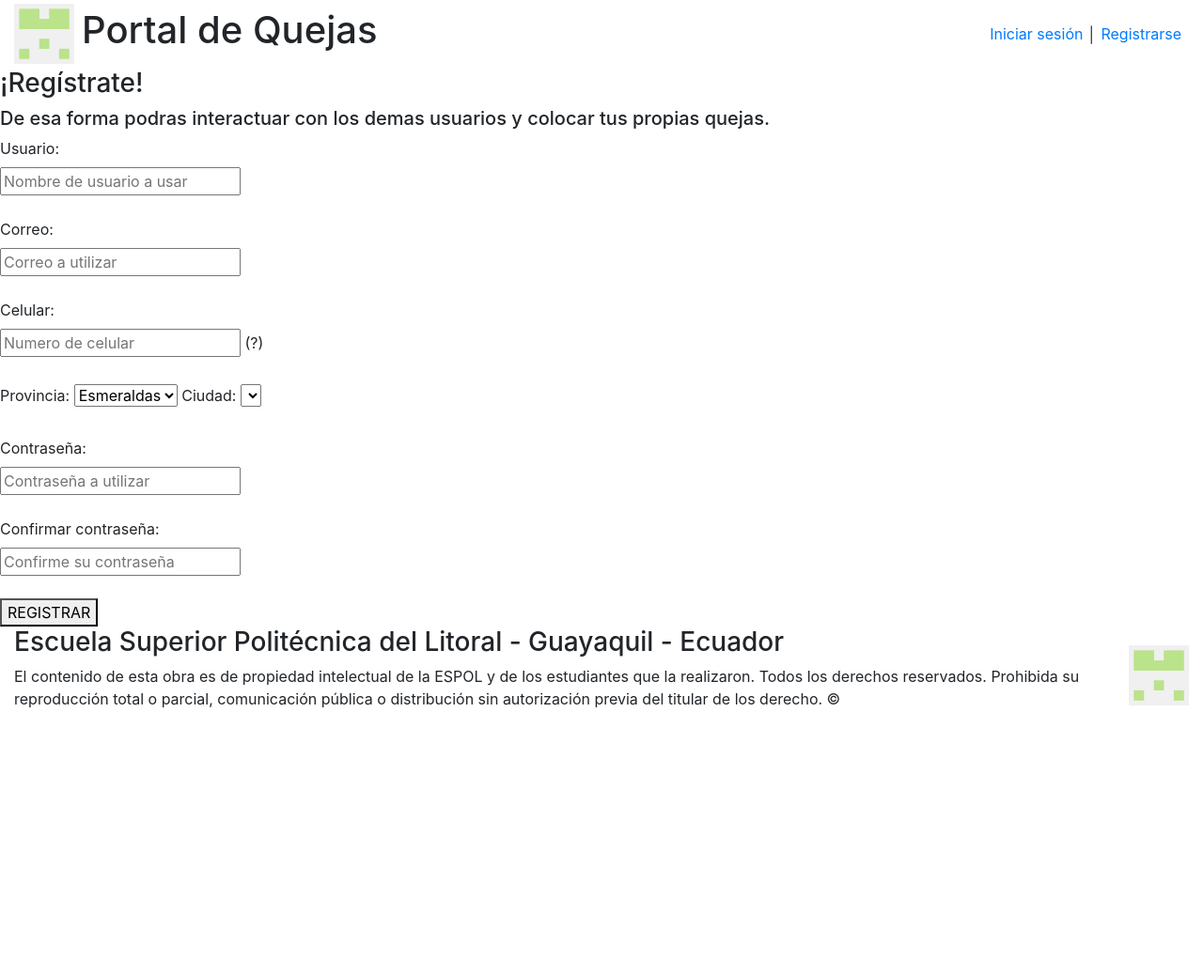
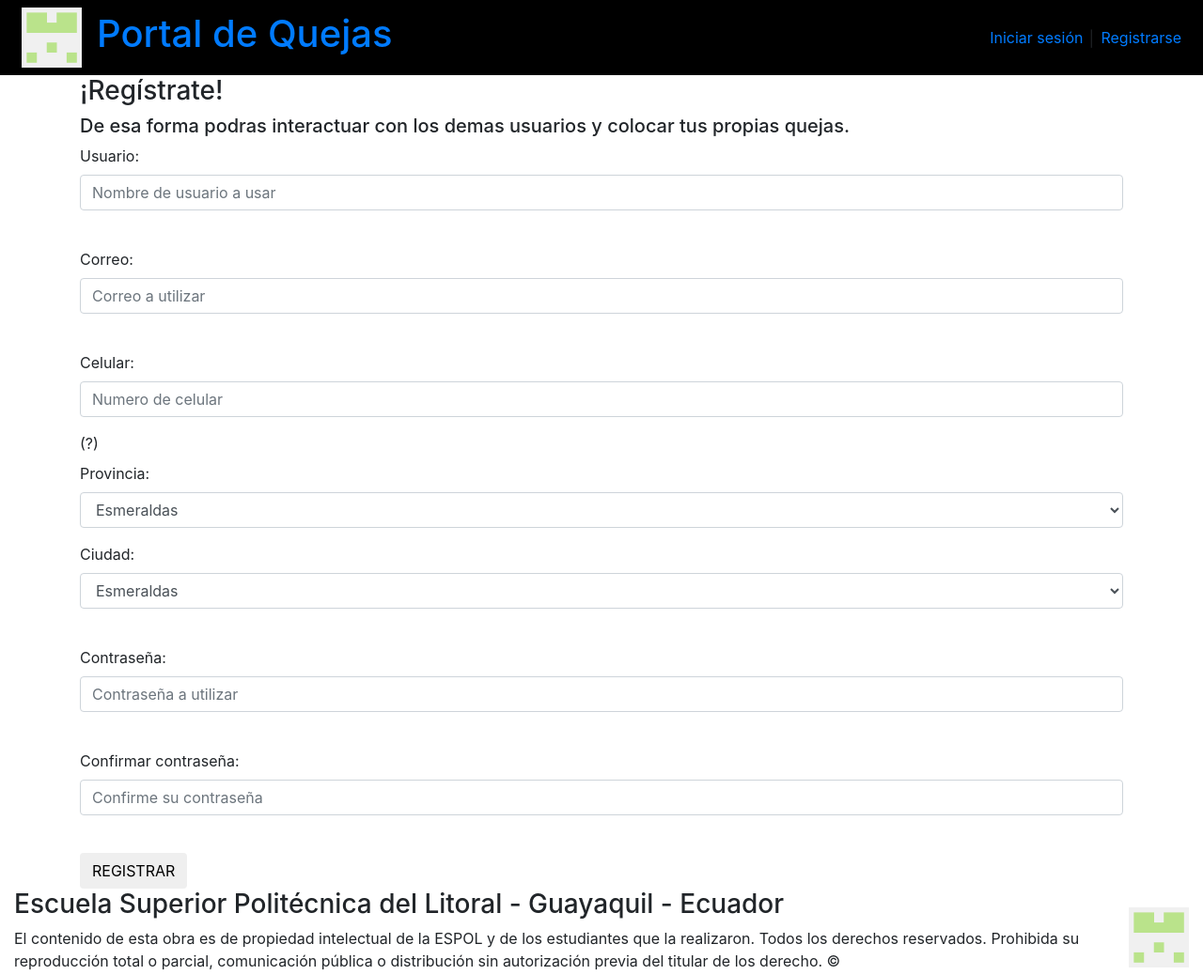
Before and after one commit to TheATeamFromESPOL/DawProyecto1P, a plain HTML site: page registro.html in a window 1280 px wide. Shown: the whole page at 94% size. Before the commit the page ends 800 px from the top, so only its background shows below. Drawn offline with Linux system fonts and the light colour scheme.

Commit message:
formato registro-log

```diff
--- a/css/todos.css
+++ b/css/todos.css
@@ -19,3 +19,16 @@ header .logoCabecera {
 footer #logoFooter {
 	height: 4em;
 }
+.formatoNav{
+	list-style-type: none;
+    margin: 0;
+    padding: 0;
+    overflow: hidden;
+	background-color: #f3f3f3;
+}
+.fondo{
+	background-color: black;
+}
+#centro{
+	align-content: center;
+}
--- a/registro.html
+++ b/registro.html
@@ -2,6 +2,7 @@
 <html>
 	<head>
 		<meta charset="UTF-8">
+		<meta name="viewport" content="width=device-width, initial-scale=1">
 		<meta name="keywords" content="quejas,sociales,quejas sociales,">
 		<link rel="stylesheet" type="text/css" href="css/bootstrap.min.css">
 		<link rel="stylesheet" type="text/css" href="css/todos.css">
@@ -9,44 +10,69 @@
 	</head>
 	<body>
 		<!-- Encabezado de todas las paginas -->
-		<header>
+		<header class="fondo">
 				<div class="container-fluid d-flex align-items-center">
-				<img class="logo logoCabecera" src="img/logo.png">
+					<div class=" p-2">
+							<a href="index.html"><img class="logo logoCabecera" src="img/logo.png"></a>
+					</div>
 					<div class="mr-auto p-2">
-					<h1><span>Portal de Quejas</span></h1>
+						<h1><a href="index.html"><span>Portal de Quejas</span></h1></a>
 					</div>
 					<div class="p-2">
 						<a href="iniciarSesion.html">Iniciar sesión</a> │ <a href="registro.html">Registrarse</a>
 					</div>
 				</div>
 		</header>
-		<h3>¡Regístrate!</h3>
+		<div class="container">
+			<h3 >¡Regístrate!</h3>
 			<h5>De esa forma podras interactuar con los demas usuarios y colocar tus propias quejas.</h5>
 			<form id="formularioRegistro" action="">
+				<div class="form-group">
 					<label for="nombreUsuario">Usuario:</label><br>
-			<input type="text" name="nombreUsuario" id="nombreUsuario" placeholder="Nombre de usuario a usar"><br><br>
+					<input class="form-control" type="text" name="nombreUsuario" id="nombreUsuario" placeholder="Nombre de usuario a usar"><br>
+				</div>
+				<div class="form-group">
 					<label for="correoUsuario">Correo:</label><br>
-			<input type="text" name="correoUsuario" id="correoUsuario" placeholder="Correo a utilizar"><br><br>
+					<input class="form-control" type="text" name="correoUsuario" id="correoUsuario" placeholder="Correo a utilizar"><br>
+				</div>
+				<div class="form-group">
 					<label for="numeroCelular">Celular:</label><br>
-			<input type="text" name="numeroCelular" id="numeroCelular" placeholder="Numero de celular">
+					<input class="form-control" type="text" name="numeroCelular" id="numeroCelular" placeholder="Numero de celular">
+				</div>
+
 				<!-- El símbolo (?) es para que el usuario pase el mouse sobre él y se muestre un mensaje de por qué se necesita esa información -->
 				<label id="consultaDeCelular">(?)</label>
-			<br><br>
+				<br>
+				<div class="form-group">
 					<label>Provincia: </label>
-			<select name="provincias" id="provincias">
+					<select class="form-control" name="provincias" id="provincias">
 						<option value="Esmeraldas">Esmeraldas</option>
 						<option value="Guayas">Guayas</option>
 						<option value="Pichincha">Pichincha</option>
 					</select>
+				</div>
+				<div class="form-group">
 					<label>Ciudad: </label>
-			<select name="ciudades" id="ciudades">
-			</select><br><br>
+					<select class="form-control" name="ciudades" id="ciudades">
+						<option value="Esmeraldas">Esmeraldas</option>
+						<option value="Guayaquil">Guayaquil</option>
+						<option value="Quito">Quito</option>
+					</select>
+				</div>
+				<br>
+				<div class="form-group">
 					<label for="password">Contraseña:</label><br>
-			<input type="text" name="password" id="password" placeholder="Contraseña a utilizar"><br><br>
+					<input class="form-control" type="text" name="password" id="password" placeholder="Contraseña a utilizar"><br>
+				</div>
+				<div class="form-group">
 					<label for="passwordRepeat">Confirmar contraseña:</label><br>
-			<input type="text" name="passwordRepeat" id="passwordRepeat" placeholder="Confirme su contraseña"><br><br>
-			<button type="button">REGISTRAR</button>
+					<input class="form-control" type="text" name="passwordRepeat" id="passwordRepeat" placeholder="Confirme su contraseña"><br>
+				</div>
+
+				<button type="button" class="btn btn-default">REGISTRAR</button>
 			</form>
+		</div>
+
 
 		<!-- Pie de pagina en todas las paginas -->
 		<footer>
```
Also changed, not shown: categorias.html (+7 -4 lines), index.html (+8 -5 lines), iniciarSesion.html (+15 -7 lines), manual.html (+8 -5 lines), quienesSomos.html (+8 -5 lines). Lines whose indentation alone changed are shown as unchanged.
